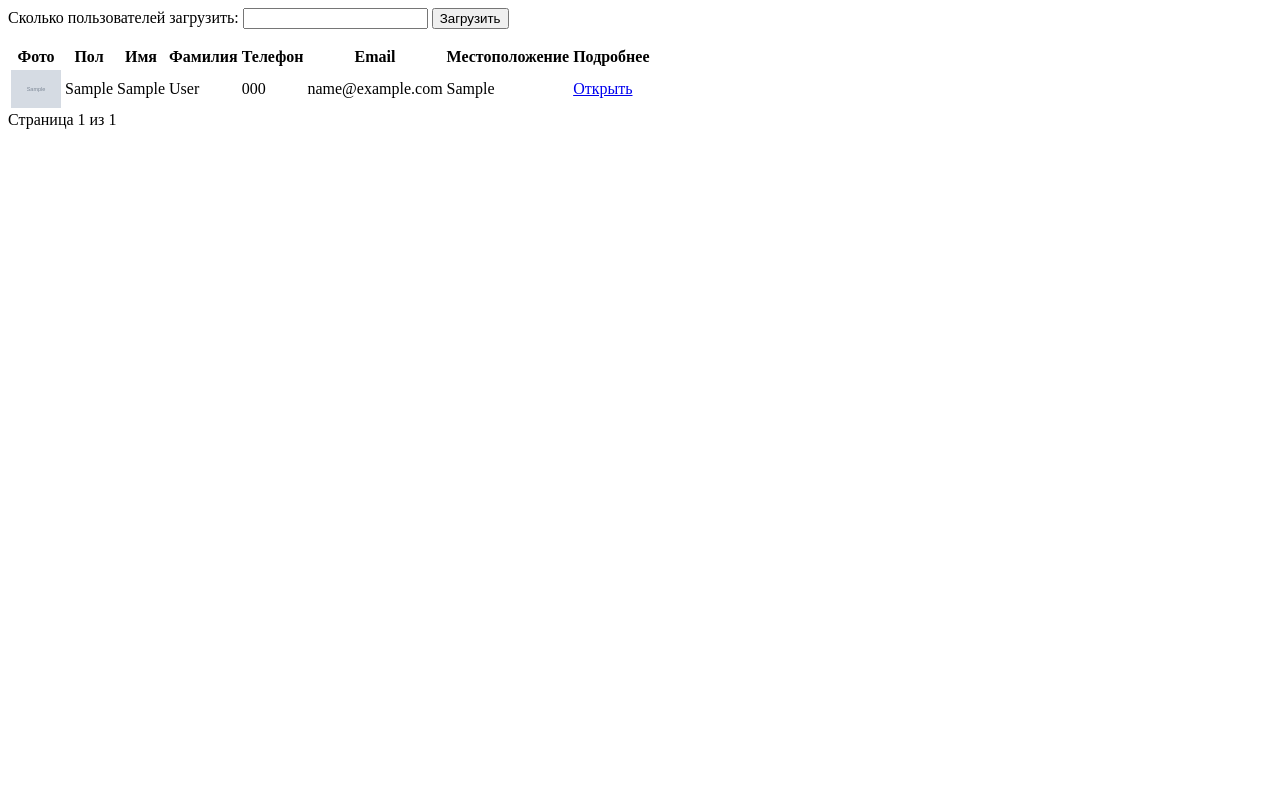
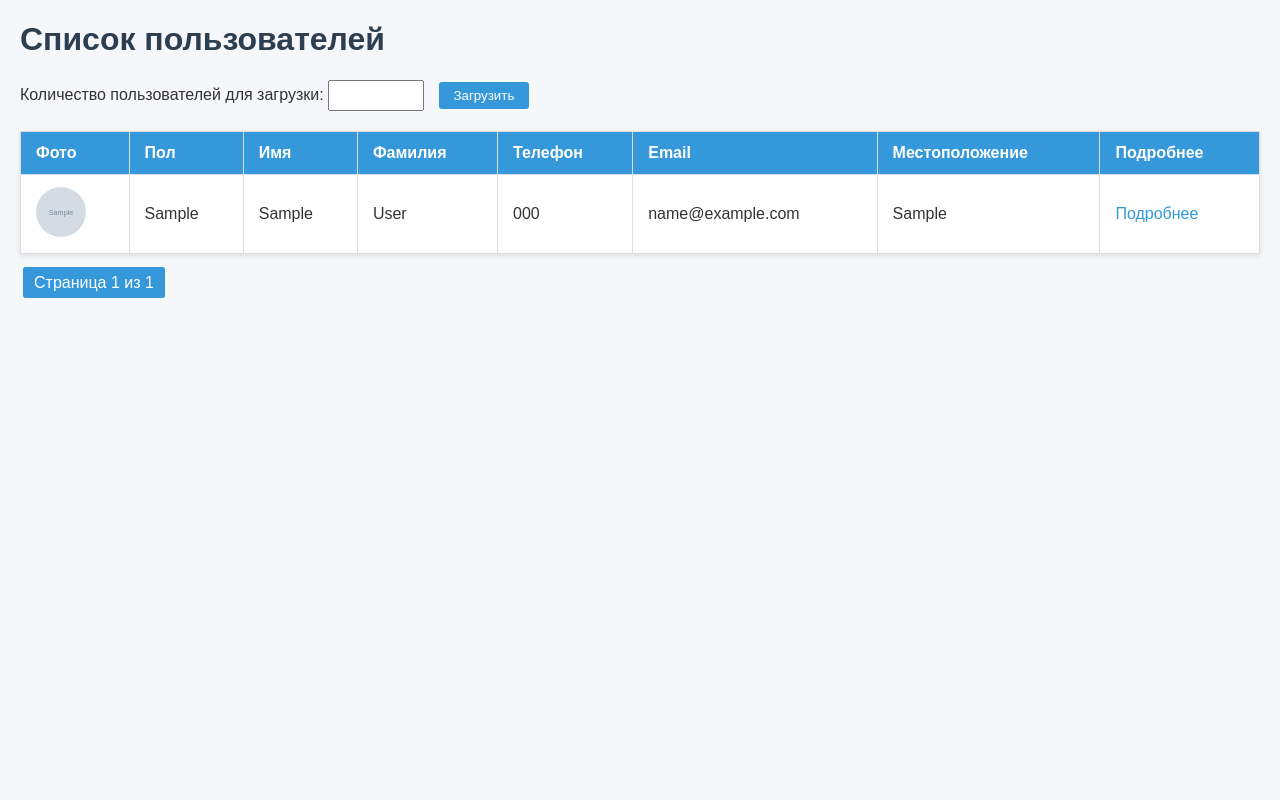
Before and after one commit to KlyushovaPolina/randomuser_project, a Django app: page / in a window 1280 px wide. Run offline with Django 5.2, Linux system fonts and the light colour scheme; tables that the repository leaves empty hold one stand-in row (values such as "Sample post"); grey boxes marked "Sample" are stand-in pictures.

Commit message:
add style.css

```diff
--- a/randomuser_project/settings.py
+++ b/randomuser_project/settings.py
@@ -121,6 +121,10 @@ USE_TZ = True
 
 STATIC_URL = 'static/'
 
+STATICFILES_DIRS = [
+    BASE_DIR / "static",
+]
+
 # Default primary key field type
 # https://docs.djangoproject.com/en/5.1/ref/settings/#default-auto-field
 
--- /dev/null
+++ b/users/static/users/css/style.css
@@ -0,0 +1,92 @@
+body {
+    font-family: Arial, sans-serif;
+    margin: 20px;
+    background: #f5f7fa;
+    color: #333;
+}
+
+h1, h2 {
+    color: #2c3e50;
+}
+
+table {
+    width: 100%;
+    border-collapse: collapse;
+    margin-top: 20px;
+    background: #fff;
+    box-shadow: 0 2px 5px rgba(0,0,0,0.1);
+}
+
+th, td {
+    padding: 12px 15px;
+    border: 1px solid #ddd;
+    text-align: left;
+}
+
+th {
+    background-color: #3498db;
+    color: white;
+}
+
+tr:nth-child(even) {
+    background-color: #f2f6fc;
+}
+
+img.user-photo {
+    border-radius: 50%;
+    width: 50px;
+    height: 50px;
+    object-fit: cover;
+}
+
+a {
+    color: #3498db;
+    text-decoration: none;
+}
+
+a:hover {
+    text-decoration: underline;
+}
+
+form input[type="number"] {
+    width: 80px;
+    padding: 6px;
+    margin-right: 10px;
+}
+
+form button {
+    padding: 6px 15px;
+    background-color: #3498db;
+    border: none;
+    color: white;
+    cursor: pointer;
+    border-radius: 3px;
+}
+
+form button:hover {
+    background-color: #2980b9;
+}
+
+.pagination {
+    margin-top: 20px;
+}
+
+.pagination span, .pagination a {
+    padding: 6px 10px;
+    margin: 0 3px;
+    border: 1px solid #3498db;
+    color: #3498db;
+    text-decoration: none;
+    border-radius: 3px;
+}
+
+.pagination .current {
+    background-color: #3498db;
+    color: white;
+    pointer-events: none;
+}
+
+.pagination a:hover {
+    background-color: #2980b9;
+    color: white;
+}
--- a/users/templates/users/index.html
+++ b/users/templates/users/index.html
@@ -1,38 +1,65 @@
-<form method="post">
+{% load static %}
+
+<!DOCTYPE html>
+<html lang="ru">
+<head>
+    <meta charset="UTF-8" />
+    <title>Список пользователей</title>
+    <link rel="stylesheet" href="{% static 'users/css/style.css' %}">
+</head>
+<body>
+    <h1>Список пользователей</h1>
+
+    <form method="post" action="{% url 'index' %}">
         {% csrf_token %}
-    <label for="count">Сколько пользователей загрузить:</label>
-    <input type="number" name="count" id="count" min="1">
+        <label for="count">Количество пользователей для загрузки:</label>
+        <input type="number" id="count" name="count" min="1" max="1000" required>
         <button type="submit">Загрузить</button>
     </form>
 
     <table>
         <thead>
             <tr>
-            <th>Фото</th><th>Пол</th><th>Имя</th><th>Фамилия</th><th>Телефон</th><th>Email</th><th>Местоположение</th><th>Подробнее</th>
+                <th>Фото</th>
+                <th>Пол</th>
+                <th>Имя</th>
+                <th>Фамилия</th>
+                <th>Телефон</th>
+                <th>Email</th>
+                <th>Местоположение</th>
+                <th>Подробнее</th>
             </tr>
         </thead>
         <tbody>
             {% for user in page_obj %}
             <tr>
-            <td><img src="{{ user.picture }}" width="50"></td>
+                <td><img class="user-photo" src="{{ user.picture }}" alt="Фото {{ user.first_name }}"></td>
                 <td>{{ user.gender }}</td>
                 <td>{{ user.first_name }}</td>
                 <td>{{ user.last_name }}</td>
                 <td>{{ user.phone }}</td>
                 <td>{{ user.email }}</td>
                 <td>{{ user.location }}</td>
-            <td><a href="{% url 'user-detail' user.pk %}">Открыть</a></td>
+                <td><a href="{% url 'user-detail' user.id %}">Подробнее</a></td>
             </tr>
+            {% empty %}
+            <tr><td colspan="8">Пользователи не найдены</td></tr>
             {% endfor %}
         </tbody>
     </table>
 
-<div>
+    <div class="pagination">
         {% if page_obj.has_previous %}
-        <a href="?page={{ page_obj.previous_page_number }}">Назад</a>
+            <a href="?page=1">&laquo; Первая</a>
+            <a href="?page={{ page_obj.previous_page_number }}">&lt; Назад</a>
         {% endif %}
-    Страница {{ page_obj.number }} из {{ page_obj.paginator.num_pages }}
+
+        <span class="current">Страница {{ page_obj.number }} из {{ page_obj.paginator.num_pages }}</span>
+
         {% if page_obj.has_next %}
-        <a href="?page={{ page_obj.next_page_number }}">Вперёд</a>
+            <a href="?page={{ page_obj.next_page_number }}">Вперёд &gt;</a>
+            <a href="?page={{ page_obj.paginator.num_pages }}">Последняя &raquo;</a>
         {% endif %}
     </div>
+</body>
+</html>
--- a/users/templates/users/random_user.html
+++ b/users/templates/users/random_user.html
@@ -1,8 +1,11 @@
+{% load static %}
+
 <!DOCTYPE html>
 <html lang="ru">
 <head>
     <meta charset="UTF-8" />
     <title>Случайный пользователь</title>
+    <link rel="stylesheet" href="{% static 'users/css/style.css' %}">
 </head>
 <body>
     <h1>Случайный пользователь</h1>
@@ -11,7 +14,7 @@
         <p style="color: red;">{{ error }}</p>
     {% else %}
         <h2>{{ user.first_name }} {{ user.last_name }}</h2>
-        <img src="{{ user.picture }}" alt="Фото {{ user.first_name }}" />
+        <img class="user-photo" src="{{ user.picture }}" alt="Фото {{ user.first_name }}" />
         <p><strong>Пол:</strong> {{ user.gender }}</p>
         <p><strong>Телефон:</strong> {{ user.phone }}</p>
         <p><strong>Email:</strong> {{ user.email }}</p>
```
Also changed, not shown: users/templates/users/user_detail.html (+6 -1 lines). Lines whose indentation alone changed are shown as unchanged.
